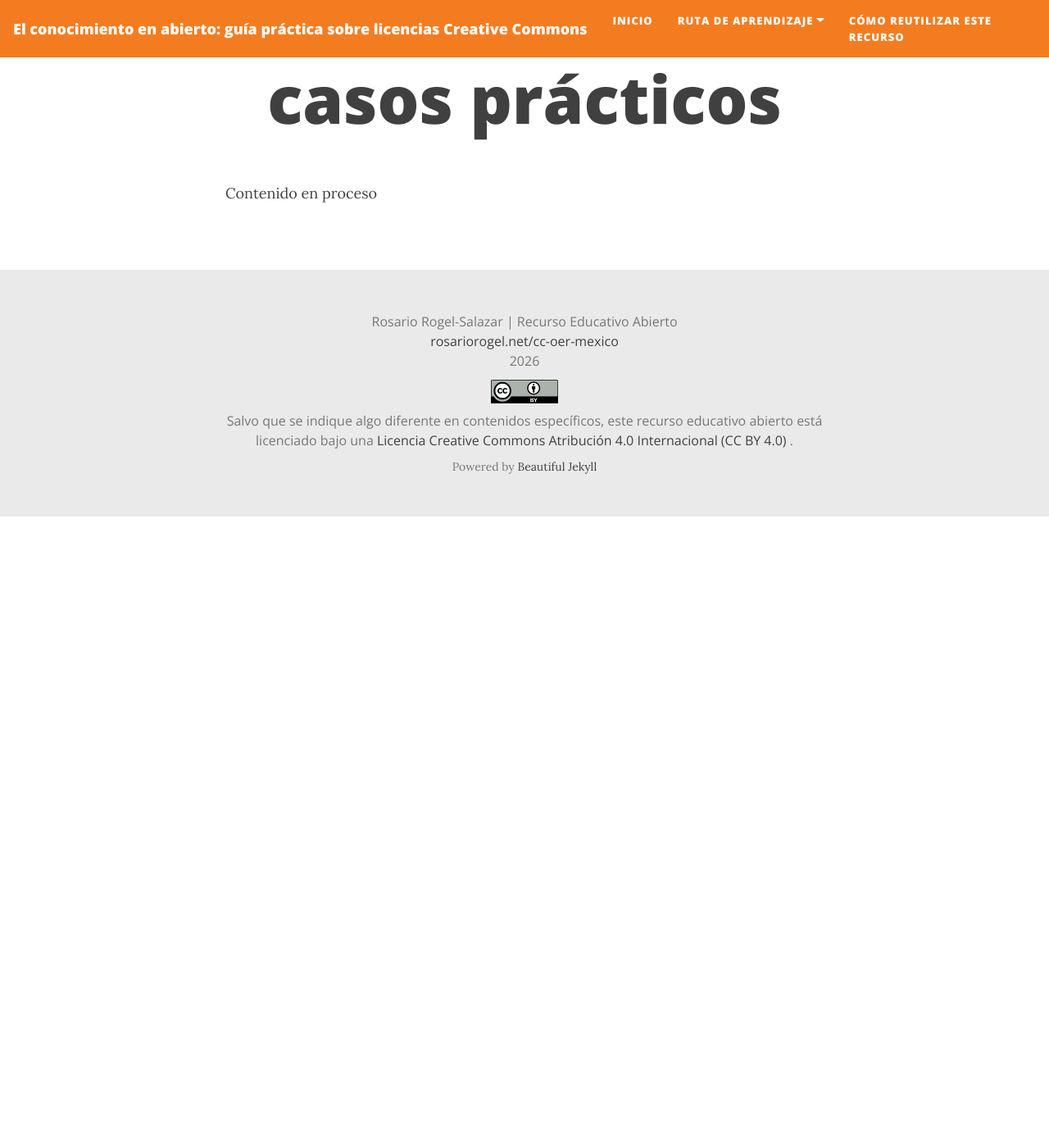
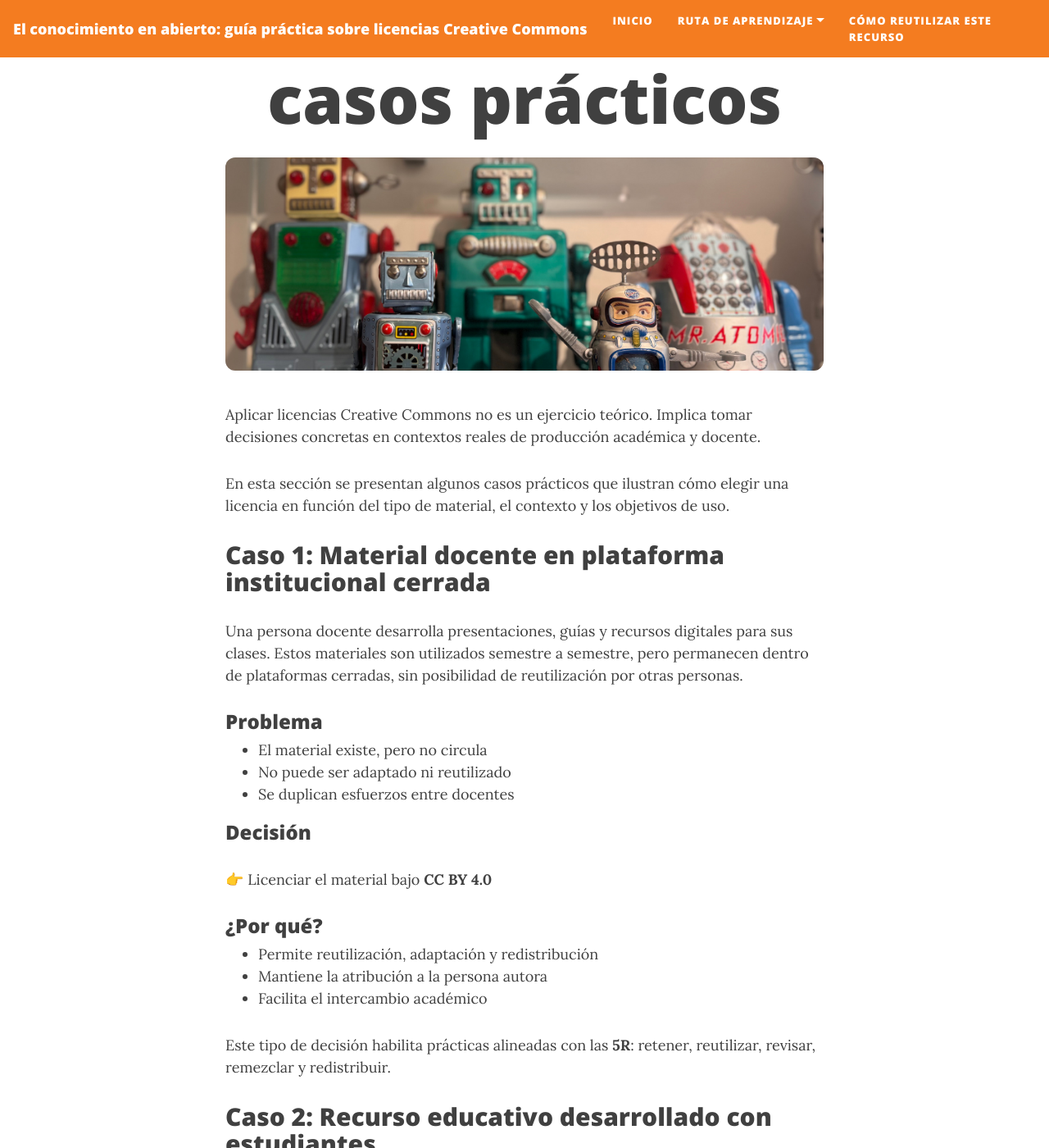
Before and after one commit to rosariorogel/cc-oer-mexico, a Jekyll site: the page built from _pages/casos-practicos.md, in a window 1280 px wide and 1400 px high, scrolled down 318 px. Shown: the whole window at 82% size. Built offline with Jekyll 4.4.1, drawn with Linux system fonts in a browser that asks for light colours; nearby versions of some CDN libraries; before the commit the page ends 948 px from its top, so only the background shows below that; some of the changed text lies outside the part shown.

Commit message:
Update casos-practicos.md

```diff
--- a/_pages/casos-practicos.md
+++ b/_pages/casos-practicos.md
@@ -4,4 +4,118 @@ title: "Aplicar licencias Creative Commons en casos prácticos"
 permalink: /casos-practicos/
 ---
 
-Contenido en proceso
+<div style="width:100%; height:260px; overflow:hidden; margin: 0 0 40px 0; border-radius:12px;">
+  <img src="{{ '/assets/img/Friends2.png' | relative_url }}"
+       alt="Aplicación práctica de licencias Creative Commons"
+       style="width:100%; height:100%; object-fit:cover; object-position:center 55%;">
+</div>
+
+Aplicar licencias Creative Commons no es un ejercicio teórico. Implica tomar decisiones concretas en contextos reales de producción académica y docente.
+
+En esta sección se presentan algunos casos prácticos que ilustran cómo elegir una licencia en función del tipo de material, el contexto y los objetivos de uso.
+
+## Caso 1: Material docente en plataforma institucional cerrada
+
+Una persona docente desarrolla presentaciones, guías y recursos digitales para sus clases. Estos materiales son utilizados semestre a semestre, pero permanecen dentro de plataformas cerradas, sin posibilidad de reutilización por otras personas.
+
+### Problema
+
+- El material existe, pero no circula
+- No puede ser adaptado ni reutilizado
+- Se duplican esfuerzos entre docentes
+
+### Decisión
+
+👉 Licenciar el material bajo **CC BY 4.0**
+
+### ¿Por qué?
+
+- Permite reutilización, adaptación y redistribución
+- Mantiene la atribución a la persona autora
+- Facilita el intercambio académico
+
+Este tipo de decisión habilita prácticas alineadas con las **5R**: retener, reutilizar, revisar, remezclar y redistribuir.
+
+## Caso 2: Recurso educativo desarrollado con estudiantes
+
+Se desarrolla un recurso educativo en colaboración con estudiantes, pensado para ser compartido en línea.
+
+### Problema
+
+- No hay claridad sobre quién puede reutilizarlo
+- El recurso queda limitado a su contexto original
+
+### Decisión
+
+👉 Licenciar bajo **CC BY-SA 4.0**
+
+### ¿Por qué?
+
+- Permite adaptación y mejora del recurso
+- Asegura que las versiones derivadas mantengan la misma apertura
+- Fomenta una cultura de colaboración
+
+## Caso 3: Uso de imágenes en un recurso educativo
+
+Se integran imágenes de distintas fuentes en un recurso didáctico.
+
+### Problema
+
+- No todas las imágenes tienen la misma licencia
+- Algunas pueden no permitir adaptación
+
+### Decisión
+
+👉 Verificar compatibilidad de licencias antes de reutilizar
+👉 Evitar materiales con cláusula **ND (NoDerivatives)** si se requiere adaptación
+
+### ¿Por qué?
+
+No todas las licencias Creative Commons permiten los mismos usos.
+El desconocimiento puede llevar a usos indebidos, incluso si el recurso es “abierto”.
+
+## Caso 4: Publicar un recurso para máxima difusión
+
+Se desea que un recurso educativo tenga el mayor alcance posible.
+
+### Decisión
+
+👉 Licenciar bajo **CC BY 4.0**
+
+### ¿Por qué?
+
+- Es la licencia más permisiva
+- Facilita reutilización en distintos contextos
+- Reduce barreras legales para su circulación
+
+## Un caso transversal: apertura sin reconocimiento institucional
+
+En muchos contextos universitarios, la producción de materiales educativos es constante, pero no siempre existen condiciones institucionales para su apertura.
+
+Esto genera una tensión:
+
+- Se promueve la calidad pedagógica
+- Pero no la circulación ni la reutilización
+
+En estos casos, adoptar licencias abiertas puede ser una estrategia desde la práctica docente para:
+
+- Ampliar el alcance de los materiales
+- Evitar duplicación de esfuerzos
+- Contribuir a la construcción de recursos educativos abiertos
+
+## ¿Qué podemos aprender de estos casos?
+
+Elegir una licencia no es solo una decisión técnica.
+
+Implica considerar:
+
+- El tipo de material
+- Los posibles usos futuros
+- El contexto institucional
+- El grado de apertura deseado
+
+## Una idea para cerrar
+
+Las licencias Creative Commons no son etiquetas decorativas.
+
+Son herramientas que definen cómo circula el conocimiento.
```
